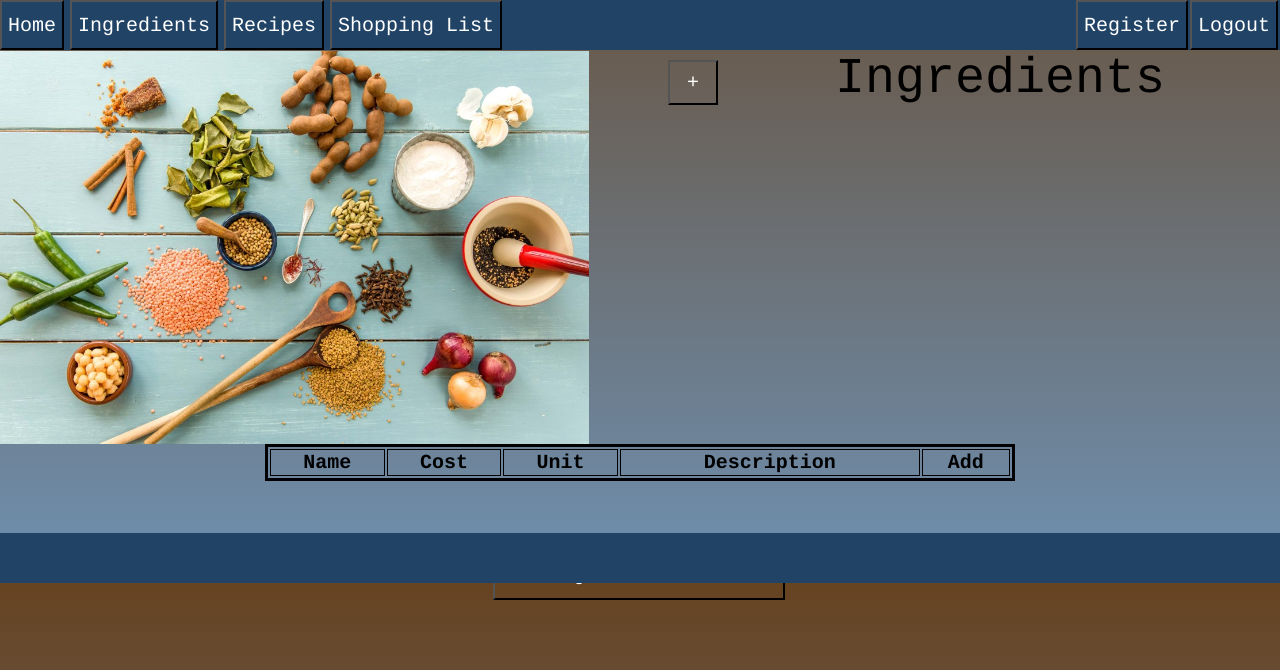
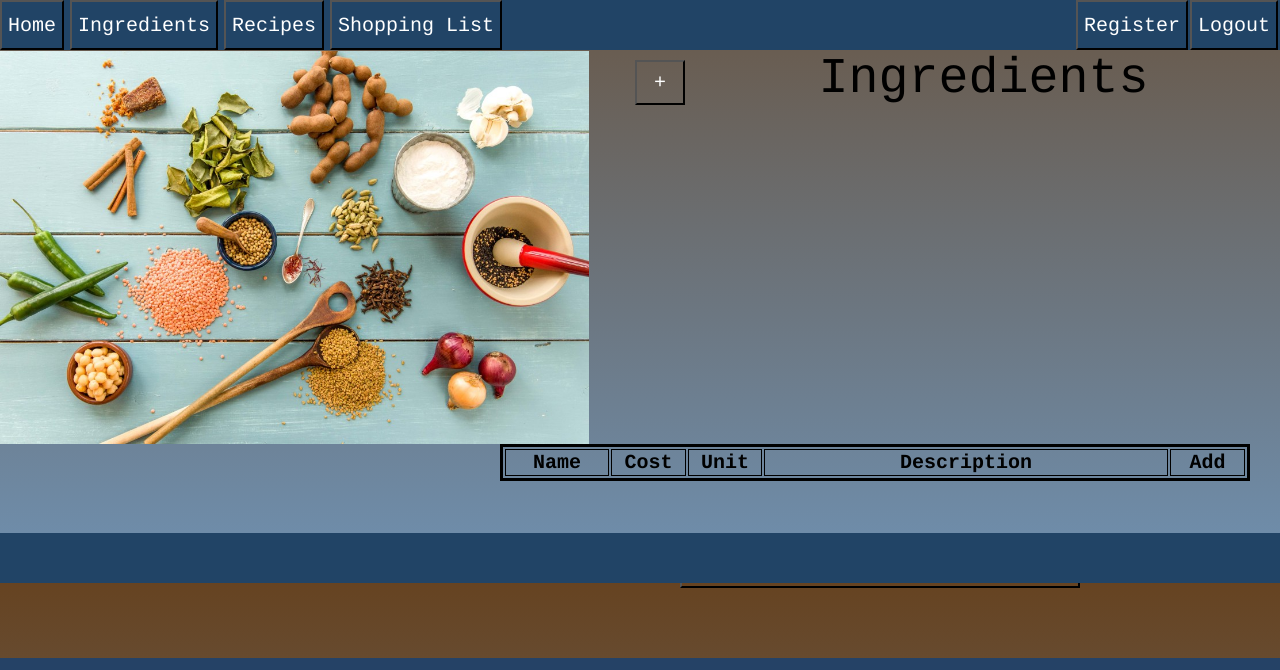
Before and after one commit to morganjhenry/337_final, a PHP site: page /home.php in a window 1280 px wide. Shown: the part 217-887 px from the top of the page. Run offline with PHP 8.4, Linux system fonts and the light colour scheme; the visitor is signed in with stand-in values (Sample User, id 1); data that the repository does not hold is empty.

Commit message:
Fixed ing table layout with large descriptions

```diff
--- a/home.php
+++ b/home.php
@@ -131,7 +131,7 @@ function ingredients()
 	<?php
 	if(isset($_SESSION['user']))
 	{
-	    echo "str += '<br><button onclick=\"addIngredients()\" class=\"addIng\">Add Ingredients to List</button></div>'";
+	    echo "str += '<br><button onclick=\"addIngredients()\" class=\"addIng\">Add Ingredients to Shopping List</button></div>'";
 	}
 	?>
 
@@ -141,7 +141,7 @@ function ingredients()
 
 function getIngredients()
 {
-	var str= '<table class = "ingredientTable"><tr><th>Name</th><th>Cost</th><th>Unit</th><th>Description</th><th>Add</th></tr>';
+	var str= '<table class = "ingredientTable"><tr><th class="nameCol">Name</th><th>Cost</th><th class="unitCol">Unit</th><th class="notes">Description</th><th>Add</th></tr>';
 	var qdiv = document.getElementById("IngTable");
 	var ajax = new XMLHttpRequest();
 	ajax.open("GET","controller.php?call=ingredients", true);
@@ -214,7 +214,12 @@ function newIngredient()
 	var display = document.getElementById("display");
 	var str = "";
 	str += '<div class="ingredients"></div><div class="recipe">New Ingredient';
-	str +='<form action="controller.php" id="newIng" method="POST"><div class="newIng"> Name: <input type="text" maxlength="13" size="13" name="ingName" class="ingBox" required> <br>Cost: <input type="text" maxlength="13" size="13" name="ingCost" class="ingBox" required> <br>Unit: <input type="text" maxlength="13" size="13" name="ingUnit" class="ingBox" required> <br>Description: <textarea  form="newIng" rows="4" col="30" name="ingDescription" class="ingBox"required></textarea> <br><input type="submit" class="submit" name="Add Ingredient" value="Add Ingredient" class="submit"></div></form>';
+	str +='<form action="controller.php" id="newIng" method="POST"><div class="newIng">';
+	str += 'Name: <input type="text" maxlength="13" size="13" name="ingName" class="ingBox" required> <br>';
+	str += 'Cost: <input type="text" maxlength="13" size="13" name="ingCost" class="ingBox" required> <br>';
+	str += 'Unit: <input type="text" maxlength="13" size="13" name="ingUnit" class="ingBox" required> <br>';
+	str += '<div class="lineCols">Description: <br><textarea form="newIng" rows="4" cols="25" name="ingDescription" class="ingBox"required></textarea></div> <br>';
+	str += '<input type="submit" class="submit" name="Add Ingredient" value="Add Ingredient" class="submit"></div></form>';
 	str += '<button onclick="ingredients()">Back</button</div>';
 	display.innerHTML = str;
 }
--- a/recipe.css
+++ b/recipe.css
@@ -11,6 +11,7 @@
     font-size: 50px;
     margin-top: 0;
     margin-bottom: 0;
+
 }
 
 body
@@ -121,7 +122,7 @@ input
 	background: url("./images/ingredients.jpg");
 	background-repeat: no-repeat;
 	height: 393px;
-	width: 655px;
+	width: 600px;
 	background-size: contain;
 	margin-top: 1px;
 	font-family: Courier;
@@ -135,6 +136,8 @@ table
     font-size: 20px;
     border: solid;
     margin: auto;
+    table-layout: fixed;
+    margin-right: 30px;
 }
 
 th
@@ -145,6 +148,7 @@ th
 td
 {
 	border: 1px solid black;
+	word-wrap: break-word;
 }
 
 .ing
@@ -159,7 +163,7 @@ td
 	height: 45px;
 	width: 50px;
 	margin-top:10px;
-	margin-left: 13px;
+	margin-left: 35px;
 
 }
 
@@ -179,6 +183,7 @@ td
 {
 	font-size: 20px;
 	margin-bottom: 5px;
+	font-family: Courier;
 }
 
 .recipeTitle
@@ -240,6 +245,8 @@ li
 {
 	margin-bottom: 70px;
 	margin-top: 0px;
+	float: right;
+	margin-right: 200px;
 }
 
 .shoppingTable
@@ -285,3 +292,25 @@ img
 {
 	font-size: 20px;
 }
+
+.lineCols
+{
+	margin-left: 48px;
+	font-family: Courier;
+	font-size: 20px;
+}
+
+.notes
+{
+	width: 400px;
+}
+
+.nameCol
+{
+	width: 100px;
+}
+
+.unitCol
+{
+	width: 70px;
+}
```
